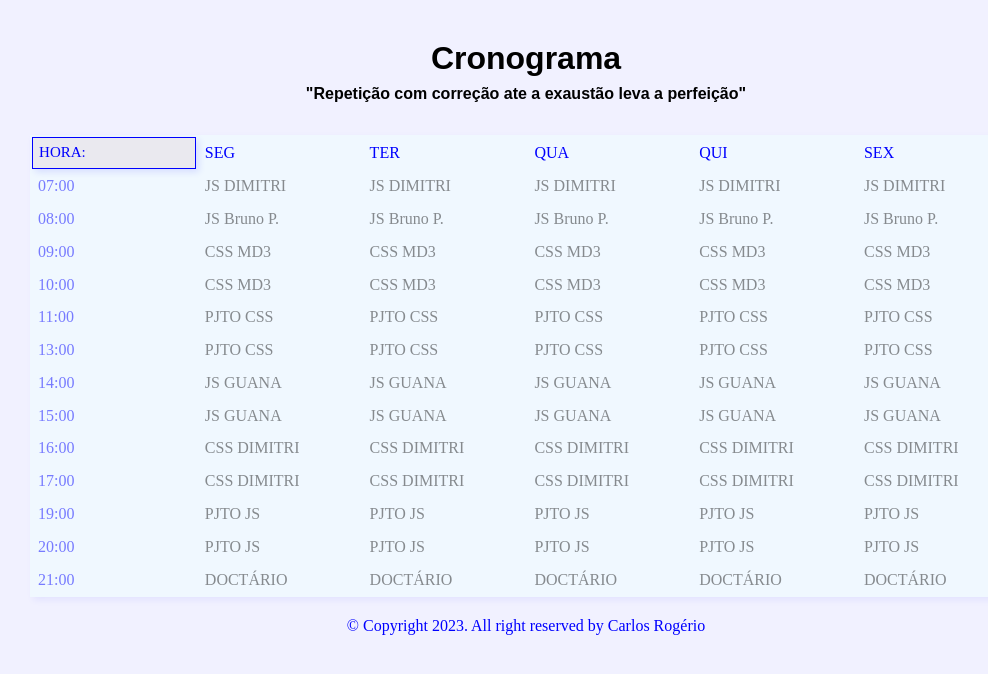
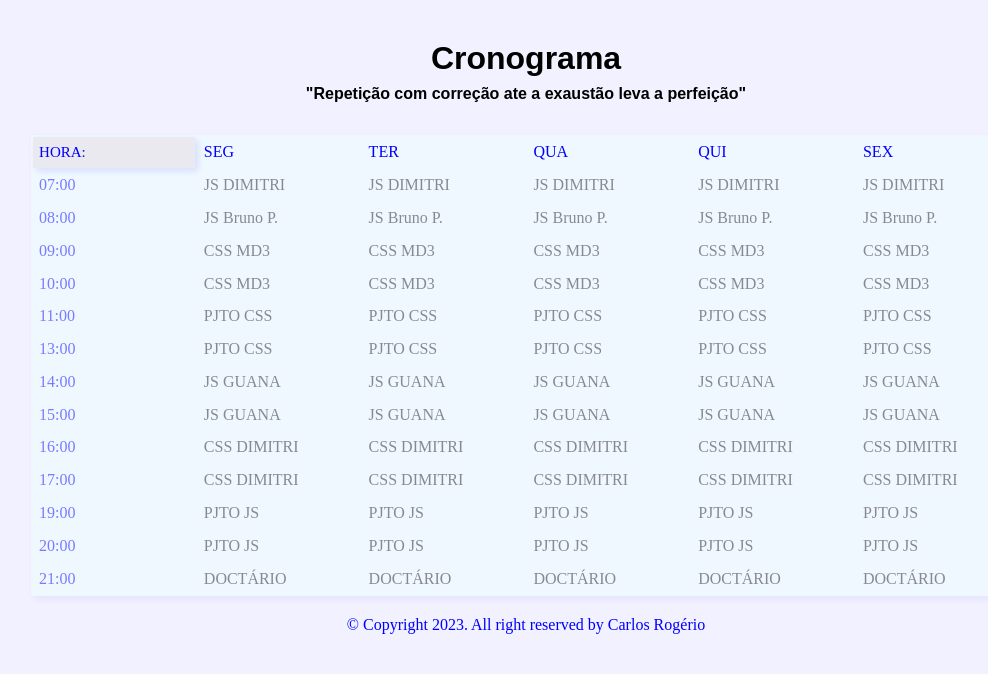
Before and after one commit to 0pripyat92/Cronograma, a plain HTML site: page index.html in a window 1280 px wide. In both pictures the pointer is over the element "HORA:". Shown: the whole page, without its empty margins (114-1102 px from the left). Drawn offline with Linux system fonts and the light colour scheme.

Commit message:
commit correção border

```diff
--- a/style.css
+++ b/style.css
@@ -43,7 +43,7 @@ a{
 td:hover {
     font-size: 15px;
     background-color: rgba(165, 42, 42, 0.075);
-    border: 0.1px solid;
+    border: -0.1px solid;
     box-shadow: 3px 3px 7px rgba(0, 0, 255, 0.11);
 }
 
```
